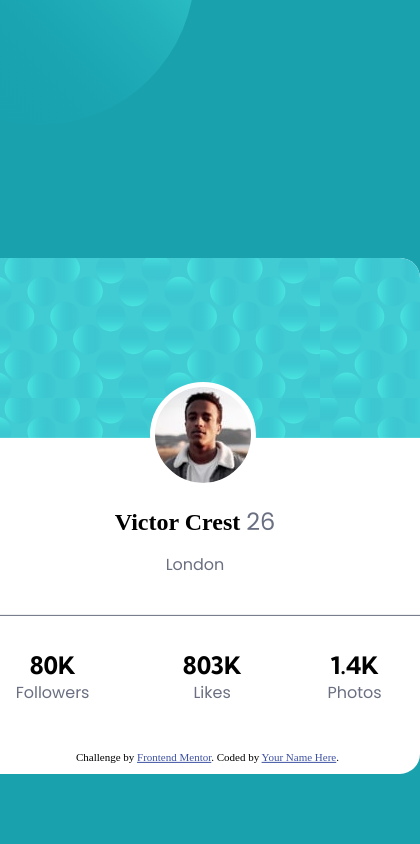
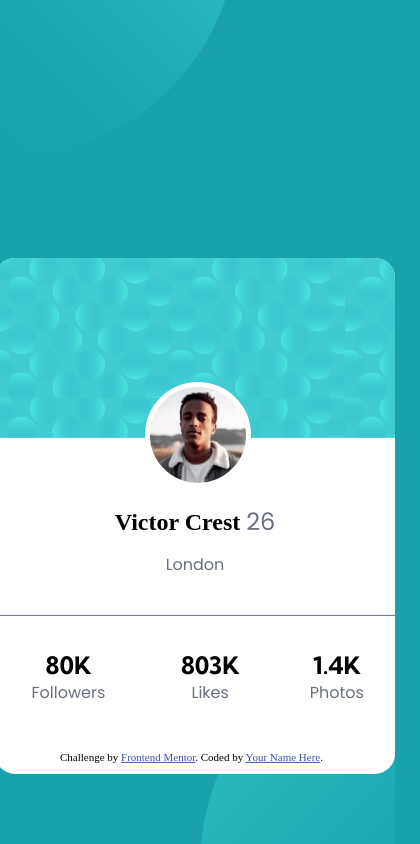
Before and after one commit to mostafaalmowafy/Profile-card-component, a plain HTML site: page index.html in a window 390 px wide. Shown: the whole page, 420 px wide, since content can reach past the window. Drawn offline with Linux system fonts and the light colour scheme; a web font is replaced by a local one.

Commit message:
modified css

```diff
--- a/css/style.css
+++ b/css/style.css
@@ -13,13 +13,7 @@
 
 
 }
-@media (min-width:375px) and (max-width :992px){
-    .container {
-        width: 100%;
 
-
-        }
-}
 /* Small */
 @media (min-width: 768px ) {
     .container {
@@ -49,6 +43,12 @@ body{
     background-position: -150% 60% ,850px 500px  ;
     position: relative;
 }
+@media (min-width:375px){
+    body{
+        background-size: 120%;
+        background-position: -230px -310px ,200px 630px  ;
+    }
+}
 /* End Global Rules */
 .content{
     border-radius: 20px;
@@ -61,6 +61,15 @@ body{
     text-align: center;
     background-color: white;
 }
+@media (min-width:375px) and (max-width:768px){
+    .content{
+        border-radius: 20px;
+        width: 400px;
+        transform: translate(-50% ,50%);
+    }
+
+}
+
 .content .container {
     display: flex;
     flex-direction: column;
@@ -70,13 +79,17 @@ body{
 }
 
 .content .container .top{
-    width: 100%;
+    width: 450px;
     height: 180px;
     background-image: url(../images/bg-pattern-card.svg);
     background-size: 350px;
     border-top-left-radius: 20px;
     border-top-right-radius: 20px;
     position: relative;
+}
+@media (min-width:375px) and (max-width:768px){
+    .content .container .top{
+        width: 400px;}
 }
 .content .container .top::after{
     content: "";
@@ -89,6 +102,11 @@ body{
     background-repeat: no-repeat;
     border:5px solid white ;
     border-radius: 50%;
+}
+@media (max-width:768px)and (max-width:768px){
+    .content .container .top::after{
+        left: 150px;
+    }
 }
 .content .container .personal {
     padding-top: 50px;
@@ -115,6 +133,9 @@ table{
     width: 450px;
     border-spacing: 0px;
     /* text-align: center; */
+}
+@media (max-width:768px)and (max-width:768px){
+    table{width: 400px;}
 }
 
 table .number td h2 {
```
